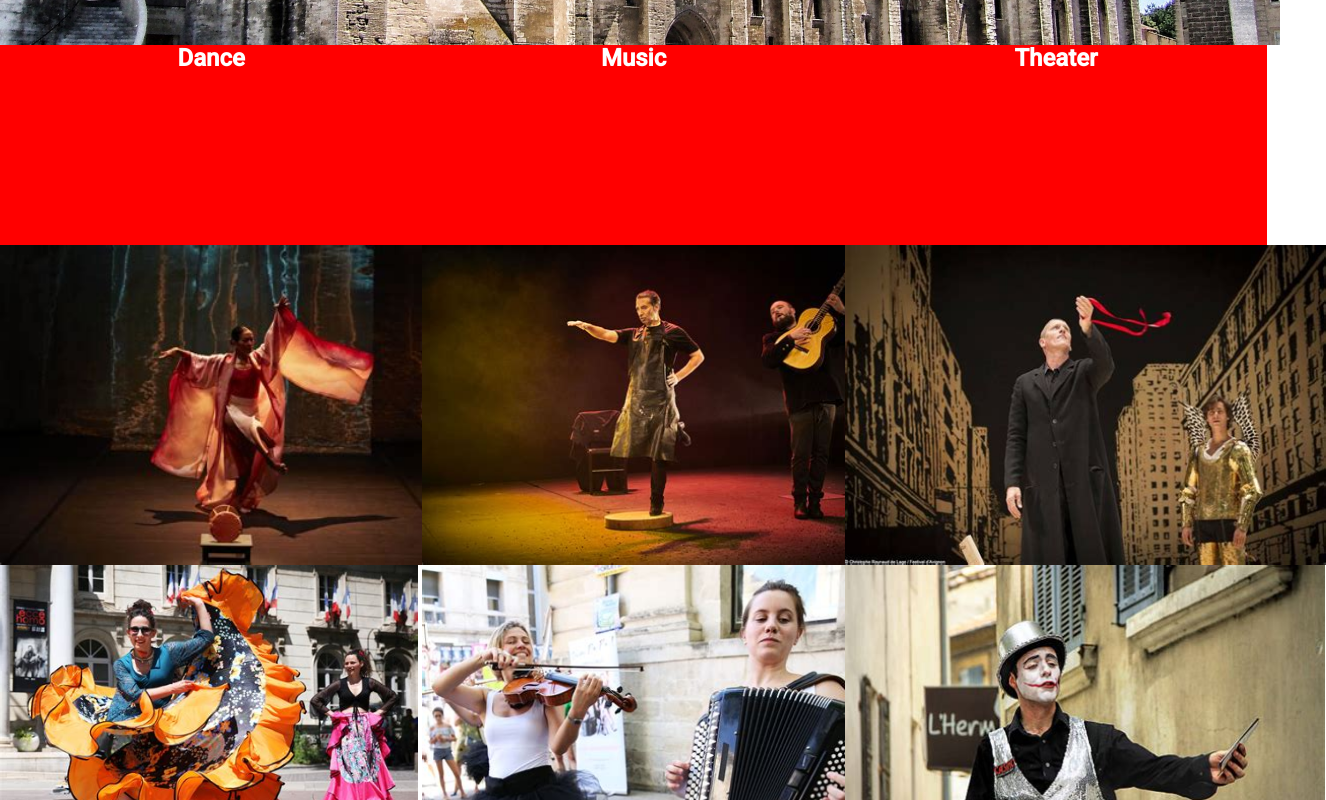
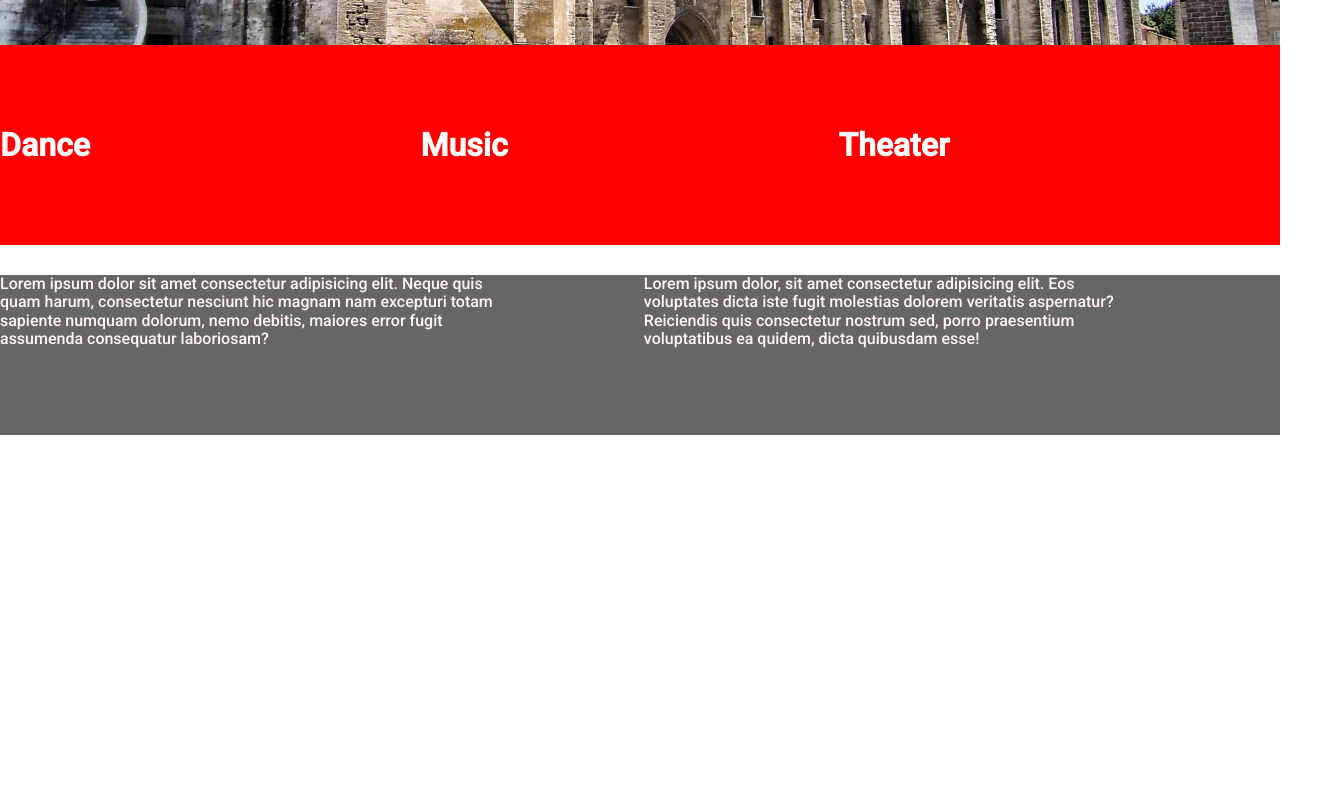
Before and after one commit to AndreaPrati98/Polimi--Hypermedia---project, a Nuxt app: page /artists in a window 1280 px wide. Shown: the part 560-1360 px from the top of the page, 1326 px wide, since content can reach past the window. After the commit the page ends 995 px from the top, so only its background shows below. Built offline with nearby package versions, Linux system fonts and the light colour scheme.

Commit message:
rolling back the artists page to add incrementally

```diff
--- a/components/title-overlay-image-props.vue
+++ b/components/title-overlay-image-props.vue
@@ -2,8 +2,9 @@
   <section class="section">
         <!-- here we set up the image with the Title -->
         <!-- <img src="../assets/imgs/palais-des-papes-g48e250825_640.jpg" alt="Palace of the Popes" class="img"> -->
+
         <div class="img">
-
+            <img :src="require(`../assets/imgs/${image}`)">
         </div>
         <div class="title-div">
             <h1>{{ title }}</h1>
@@ -16,7 +17,8 @@
 export default {
     props: {
         title: String,
-        description: String
+        description: String,
+        image: String
     }
 
 }
@@ -30,8 +32,7 @@ export default {
         height: 70vh;
     }
 
-    .img {
-        background-image: url("../assets/imgs/palais-des-papes-g04269230e_1920.jpg");
+    .image {
         background-repeat: no-repeat;
         background-size: cover;
         background-position: center;
--- a/pages/artists/index.vue
+++ b/pages/artists/index.vue
@@ -1,84 +1,66 @@
 <template>
   <section>
-    <title-overlay-image class="title-overlay-image-props" title="This Year's Artists" description="Check this out!"/>
+    <title-overlay-image class="title-overlay-image-props" title="This Year's Artists" description="Check this out!" image="palais-des-papes-g04269230e_1920.jpg"/>
     <div class="flex-container">
-      <div class="dance artist-column">
-        <div class="title-box">
-          <div class="title">
-            <h2>Dance</h2>
-          </div>
+        <div class="title-box dance">
+          <h1>Dance</h1>
         </div>
-        <div class ="artists">
-          <artist-icon artistName="Dancer 1" imageName="dance2.jpg"/>
-          <artist-icon artistName="Dancer 2" imageName="dance1.png"/>
+        <div class="title-box music">
+          <h1>Music</h1>
         </div>
-      </div>
-      <div class="music artist-column">
-        <div class="title-box">
-          <div class="title">
-            <h2>Music</h2>
-          </div>
+        <div class="title-box theater">
+          <h1>Theater</h1>
         </div>
-        <div class="artists">
-          <artist-icon artistName="Musician 1" imageName="music1.jpg"/>
-          <artist-icon artistName="Musician 2" imageName="music2.jpg"/>
-          <artist-icon artistName="Musician 3" imageName="music3.jpg"/>
-          <artist-icon artistName="Musician 4" imageName="music4.jpg"/>
-          <artist-icon artistName="Musician 5" imageName="music5.jpg"/>
-        </div>
-      </div>
+        <!-- TODO: loop through all artists -->
+        <!--artist-icon class = "dance" artistName="Dancer 1" imageName="dance2.jpg"/>
+        <artist-icon class = "music" artistName="Musician 1" imageName="music1.jpg"/-->
 
-      <div class="theater artist-column">
-        <div class="title-box">
-          <div class="title">
-            <h2>Theater</h2>
-          </div>
-        </div>
-        <div class="artists">
-          <artist-icon artistName="Actor 1" imageName="theater1.jpg"/>
-          <artist-icon artistName="Actor 2" imageName="theater2.jpg"/>
-        </div>
-      </div>
     </div>
     <footer />
   </section>
 </template>
 
 <script>
-import TitleOverlayImage from '~/components/title-overlay-image-props';
+import TitleOverlayImage from '~/components/title-overlay-image.vue';
 import Footer from '~/components/footer.vue';
 import ArtistIcon from '~/components/artist-icon.vue';
 export default {
     name: "artists",
-    components: {TitleOverlayImage, ArtistIcon, Footer, TitleOverlayImage}
+    components: {TitleOverlayImage, ArtistIcon, Footer}
 
 }
 </script>
 
 <style>
+
 .flex-container {
+  display: grid;
+  flex-direction: column;
+  grid-template-columns: auto auto auto;
+  grid-auto-flow: column;
+}
+
+.title-box{
   display: flex;
-  flex-direction: row;
-
+  height: 25vh;
+  background-color: red;
+  color: white;
+  align-items: center;
 }
-.artist-column {
-  display: flex;
-  flex-direction: column;
-  width: 33%;
+.h2 {
 
 }
 
-.title {
-  height: 25vh;
-  background-color: red;
-  color: white;
-  position: relative;
-  text-align: center;
 
+
+.dance {
+  order: 1;
 }
-
-.artists {
-  overflow: visible;
+.music {
+  order: 2;
+}
+.theater {
+  order: 3;
 }
 
 
```
